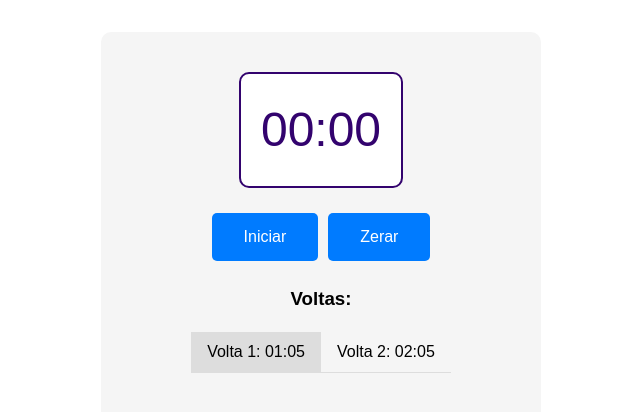
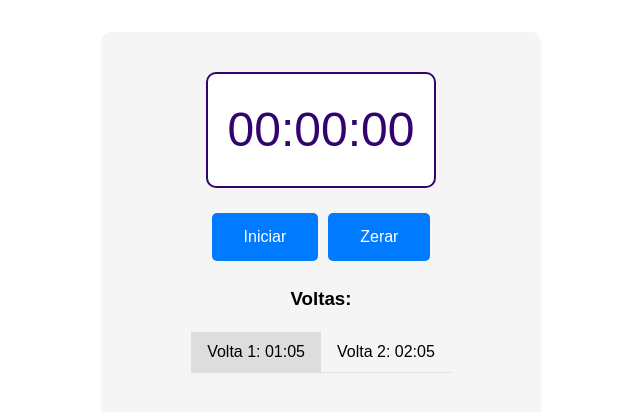
Before and after one commit to ederhscc/cronometro-react, a React (Vite) app: page / in a window 1280 px wide. Shown: the top 412 px of the page, without its empty margins (319-959 px from the left). Built offline with nearby package versions, Linux system fonts and the light colour scheme.

Commit message:
added formatTime function in Timer

```diff
--- a/src/components/Timer.jsx
+++ b/src/components/Timer.jsx
@@ -1,4 +1,4 @@
-import React from "react";
+import { useState, useEffect } from "react";
 import TimerDisplay from "./TimerDisplay";
 import TimerControls from "./TimerControls";
 import LapList from "./LapList";
@@ -6,9 +6,23 @@ import LapList from "./LapList";
 import "./Timer.css";
 
 const Timer = () => {
+  const [milliseconds, setMilliseconds] = useState(0);
+  const [timerOn, setTimerOn] = useState(false);
+  const [laps, setLaps] = useState([]);
+
+  const formatTime = () => {
+    const minutes = ("0" + (Math.floor(milliseconds / 60000) % 60)).slice(-2);
+    const seconds = ("0" + (Math.floor(milliseconds / 1000) % 60)).slice(-2);
+    const centiseconds = ("0" + (Math.floor(milliseconds / 10) % 100)).slice(
+      -2
+    );
+
+    return `${minutes}:${seconds}:${centiseconds}`;
+  };
+
   return (
     <div className="timer-container">
-      <TimerDisplay />
+      <TimerDisplay timer={formatTime()} />
       <TimerControls />
       <LapList />
     </div>
--- a/src/components/TimerDisplay.jsx
+++ b/src/components/TimerDisplay.jsx
@@ -1,7 +1,7 @@
 import React from "react";
 
-const TimerDisplay = () => {
-  return <div className="timer-display">00:00</div>;
+const TimerDisplay = ({ timer }) => {
+  return <div className="timer-display">{timer}</div>;
 };
 
 export default TimerDisplay;
```
